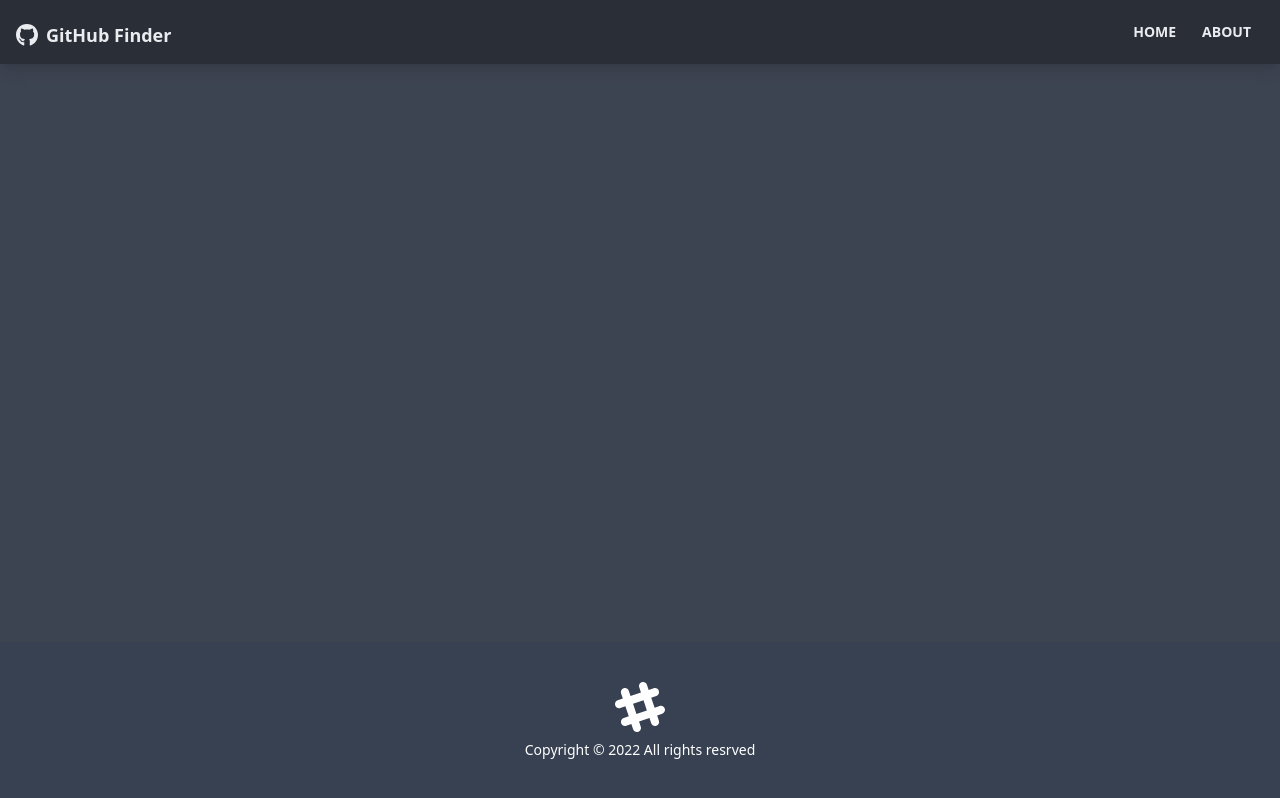
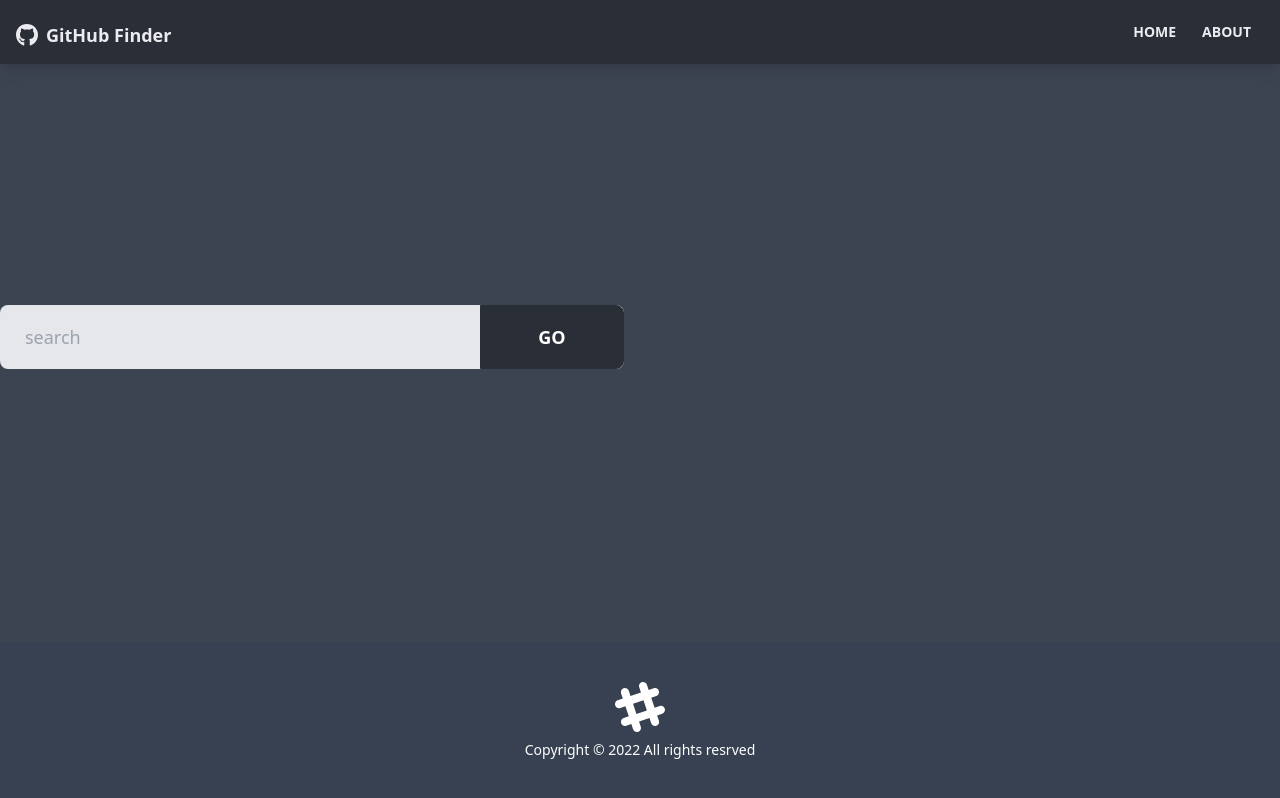
Before and after one commit to amirmohamad-mohamadi/live-search, a React (Create React App) app: page / in a window 1280 px wide. Built offline with nearby package versions, Linux system fonts and the light colour scheme.

Commit message:
create users search component for live-search

```diff
--- /dev/null
+++ b/src/components/Users/UsersSearch.jsx
@@ -0,0 +1,56 @@
+import { useState, useContext } from "react";
+
+import GithubContext from "../../context/Github/GithubContext";
+
+const UsersSearch = () => {
+  const [text, setText] = useState("");
+
+  const { users } = useContext(GithubContext);
+
+  const handleChange = (event) => {
+    setText(event.target.value);
+  };
+
+  const handleSubmit = (event) => {
+    event.preventDefault();
+
+    if (text === "") {
+      alert("لطفا چیزی وارد کنید ");
+    } else {
+      setText("");
+    }
+  };
+
+  return (
+    <div className="grid grid-cols-1 xl:grid-cols-2 lg:grid-cols-2 md:grid-cols-2 mb-8 gap-8">
+      <div>
+        <form onSubmit={handleSubmit}>
+          <div className="form-control">
+            <div className="relative">
+              <input
+                type="text"
+                value={text}
+                placeholder="search"
+                onChange={handleChange}
+                className="w-full pr-40 bg-gray-200 input input-lg text-black"
+              />
+              <button
+                type="submit"
+                className="absolute top-0 right-0 rounded-l-none w-36 btn btn-lg"
+              >
+                Go
+              </button>
+            </div>
+          </div>
+        </form>
+      </div>
+      {users.length > 0 && (
+        <div>
+          <button className="btn btn-ghost btn-lg">Clear</button>
+        </div>
+      )}
+    </div>
+  );
+};
+
+export default UsersSearch;
--- a/src/pages/Home.jsx
+++ b/src/pages/Home.jsx
@@ -1,8 +1,10 @@
 import UserResults from "../components/Users/UserResults";
+import UsersSearch from "../components/Users/UsersSearch";
 
 const Home = () => {
   return (
     <div>
+      <UsersSearch />
       <UserResults />
     </div>
   );
```
